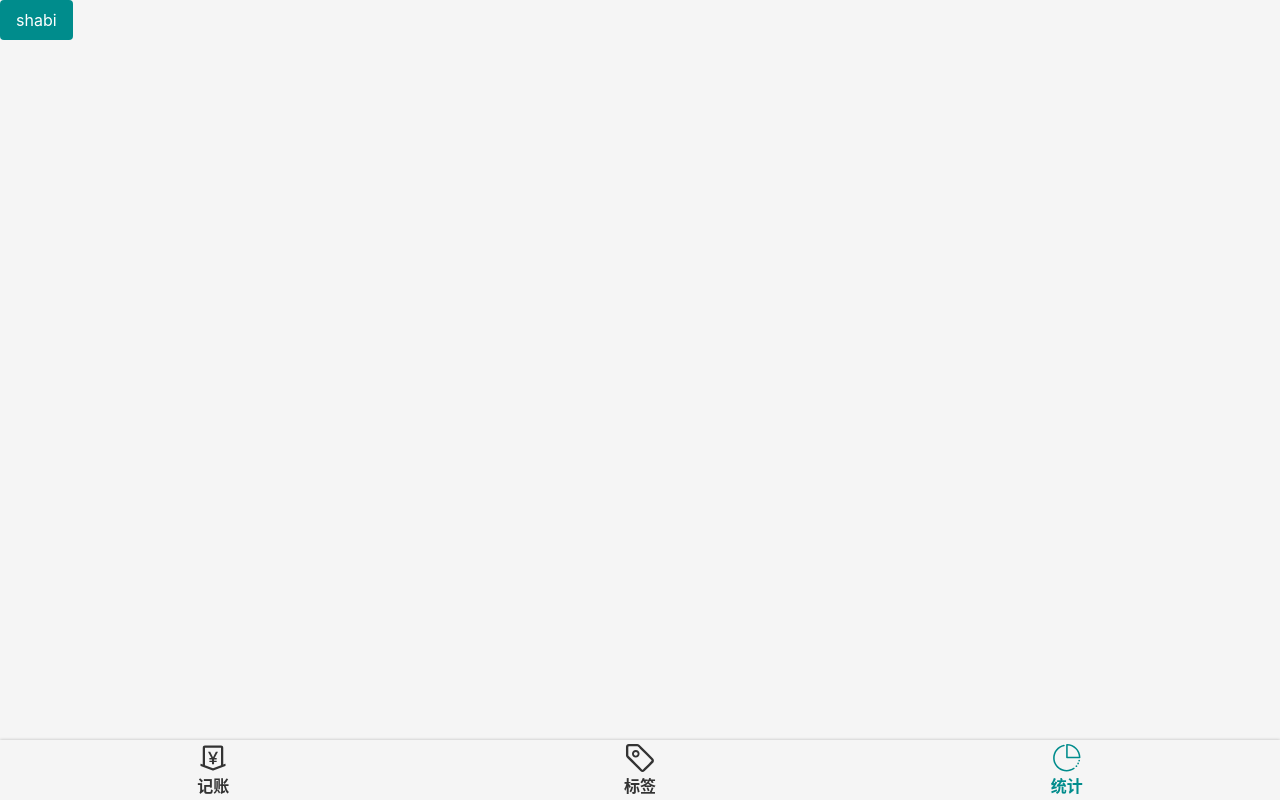
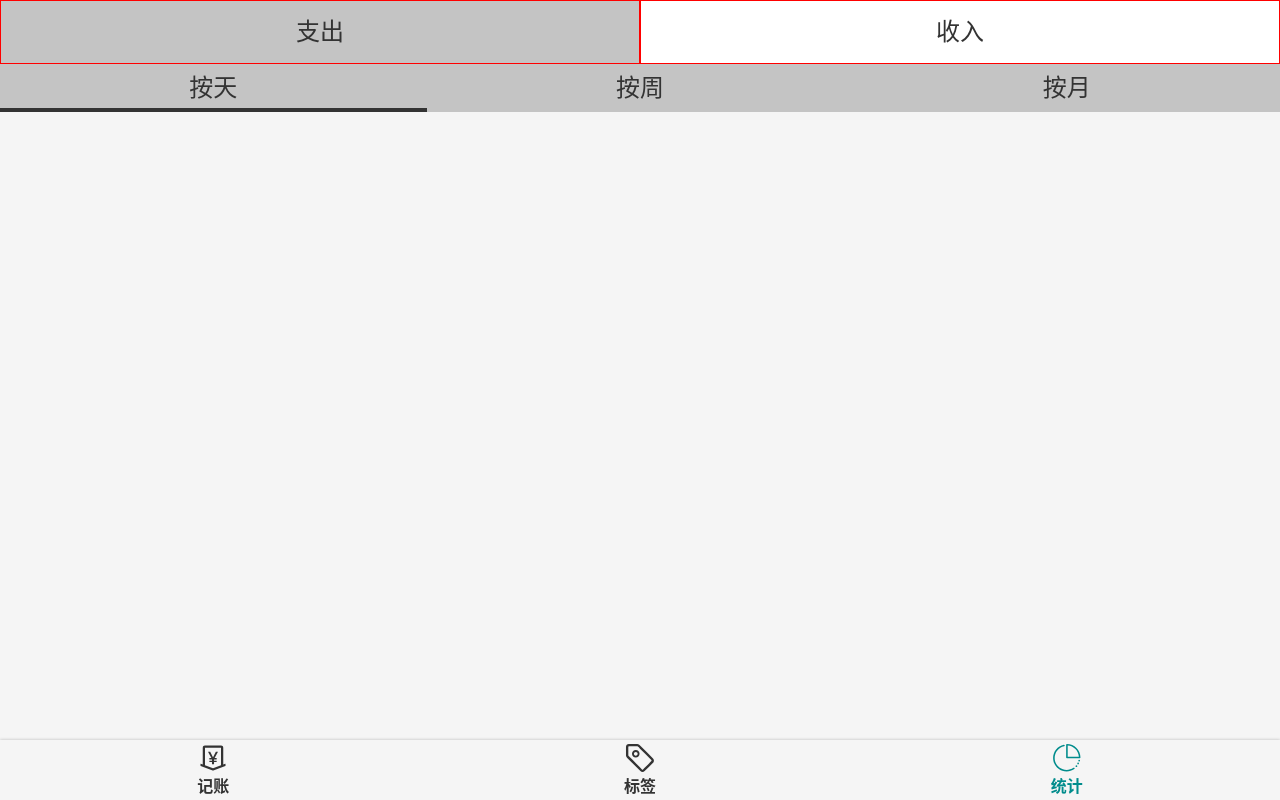
Before and after one commit to Hsy1998/Tally-book, a Vue app: page /#/statistics in a window 1280 px wide. Built offline with nearby package versions, Linux system fonts and the light colour scheme.

Commit message:
将types组件进一步封装成Tabs组件

```diff
--- a/src/components/LabelCpn/EditLabel.vue
+++ b/src/components/LabelCpn/EditLabel.vue
@@ -29,6 +29,7 @@ import Buttom from '../Button.vue'
   components: { FormItem, Buttom },
 })
 export default class EditLabel extends Vue {
+  // 类需要通过 get 去取store.state里的值
   get currentTag() {
     return this.$store.state.currentTag
   }
--- a/src/components/MoneyPage/Types.vue
+++ /dev/null
@@ -1,58 +0,0 @@
-<template>
-  <div>
-    <ul class="types">
-      <li :class="value === '-' && 'selected'" @click="selectType('-')">
-        支出
-      </li>
-      <li :class="value === '+' && 'selected'" @click="selectType('+')">
-        收入
-      </li>
-    </ul>
-  </div>
-</template>
-
-<script lang="ts">
-import Vue from 'vue'
-import { Component, Prop, Watch } from 'vue-property-decorator'
-
-@Component
-export default class Types extends Vue {
-  @Prop() readonly value!: string
-  // Prop 告诉 Vue xxx 不是 data 是 prop
-  // Number 告诉 Vue xxx 运行时是个Number             !运行时报错
-  // xxx 属性名
-  // number | undefined 就是告诉 Ts xxx 编译时的类型   !编译时报错
-  selectType(type: string) {
-    if (type !== '-' && type !== '+') {
-      throw new Error('type is unknow')
-    }
-    this.$emit('update:value', type)
-  }
-}
-</script>
-
-<style lang="scss" scoped>
-.types {
-  background: #c4c4c4;
-  display: flex;
-  text-align: center;
-  font-size: 24px;
-  > li {
-    width: 50%;
-    height: 64px;
-    display: flex;
-    justify-content: center;
-    align-items: center;
-    position: relative;
-    &.selected::after {
-      content: '';
-      position: absolute;
-      bottom: 0;
-      left: 0;
-      width: 100%;
-      height: 4px;
-      background: #333;
-    }
-  }
-}
-</style>
--- /dev/null
+++ b/src/components/Tabs.vue
@@ -0,0 +1,67 @@
+<template>
+  <div>
+    <ul class="tabs">
+      <li
+        v-for="item in dataSource"
+        :key="item.value"
+        class="tabs-item"
+        :class="liClass(item)"
+        @click="selectTab(item)"
+      >
+        {{ item.text }}
+      </li>
+    </ul>
+  </div>
+</template>
+
+<script lang="ts">
+import Vue from 'vue'
+import { Component, Prop } from 'vue-property-decorator'
+
+type DataSourceItem = {
+  text: string
+  value: string
+}
+@Component
+export default class Tabs extends Vue {
+  @Prop(String) readonly value!: string
+  @Prop(String) classPrefix?: string
+  @Prop({ required: true, type: Array }) dataSource!: DataSourceItem[]
+
+  liClass(item: DataSourceItem) {
+    return {
+      selected: this.value === item.value,
+      [this.classPrefix + '-tabs-item']: this.classPrefix,
+    }
+  }
+  selectTab(item: DataSourceItem) {
+    this.$emit('update:value', item.value)
+  }
+}
+</script>
+
+<style lang="scss" scoped>
+.tabs {
+  background: #c4c4c4;
+  display: flex;
+  text-align: center;
+  font-size: 24px;
+  &-item {
+    width: 50%;
+    height: 64px;
+    display: flex;
+    justify-content: center;
+    align-items: center;
+    position: relative;
+    &.selected::after {
+      content: '';
+      position: absolute;
+      bottom: 0;
+      left: 0;
+      width: 100%;
+      height: 4px;
+      background: #333;
+    }
+  }
+}
+</style>
--- /dev/null
+++ b/src/constants/intervalList.ts
@@ -0,0 +1,5 @@
+export default Object.freeze([
+  { text: '按天', value: 'day' },
+  { text: '按周', value: 'week' },
+  { text: '按月', value: 'month' },
+])
--- /dev/null
+++ b/src/constants/recordTypesList.ts
@@ -0,0 +1,5 @@
+export default Object.freeze([
+  // Object.freeze api 禁止修改内容
+  { text: '支出', value: '-' },
+  { text: '收入', value: '+' },
+])
--- a/src/views/Money.vue
+++ b/src/views/Money.vue
@@ -1,7 +1,7 @@
 <template>
   <Layout classPrefix="layout">
     <NumberPad :value.sync="record.amount" @submit="saveRecord" />
-    <Types :value.sync="record.type" />
+    <Tabs :value.sync="record.type" :data-source="recordTypesList" />
     <div class="notes">
       <FormItem
         @update:value="onUpdateNotes"
@@ -18,18 +18,20 @@
 import Tags from '../components/MoneyPage/Tags.vue'
 import FormItem from '../components/MoneyPage/FormItem.vue'
 import NumberPad from '../components/MoneyPage/NumberPad.vue'
-import Types from '../components/MoneyPage/Types.vue'
+import Tabs from '../components/Tabs.vue'
 import Vue from 'vue'
 import { Component, Watch } from 'vue-property-decorator'
+import recordTypesList from '@/constants/recordTypesList.ts'
 
 @Component({
-  components: { Tags, FormItem, Types, NumberPad },
+  components: { Tags, FormItem, NumberPad, Tabs },
 })
 export default class Money extends Vue {
   // tags = tagListModel.data.map((item) => item.name)
   get recordList() {
     return this.$store.state.recordList
   }
+  recordTypesList = recordTypesList
   record: RecordItem = {
     tags: [],
     notes: '',
--- a/src/views/Statistics.vue
+++ b/src/views/Statistics.vue
@@ -1,18 +1,49 @@
 <template>
   <Layout>
-    <div>
-      <Button class="button">shabi</Button>
-    </div>
+    <Tabs
+      :value.sync="type"
+      class-prefix="type"
+      :data-source="recordTypesList"
+    />
+    <Tabs
+      :value.sync="interval"
+      class-prefix="interval"
+      :data-source="intervalList"
+    />
   </Layout>
 </template>
 
-<script>
-import Button from '../components/Button.vue'
-export default {
-  component: {
-    Button,
-  },
+<script lang="ts">
+import Vue from 'vue'
+import Component from 'vue-class-component'
+import Tabs from '../components/Tabs.vue'
+import intervalList from '@/constants/intervalList.ts'
+import recordTypesList from '@/constants/recordTypesList.ts'
+
+@Component({
+  components: { Tabs },
+})
+export default class Statistics extends Vue {
+  type = '-'
+  interval = 'day'
+  intervalList = intervalList
+  recordTypesList = recordTypesList
 }
 </script>
 
-<style lang="scss" scoped></style>
+<style lang="scss" scoped>
+// v-deep 透传到组件里面
+::v-deep .type-tabs-item {
+  border: 1px solid red;
+  background: white;
+  &.selected {
+    background: #c4c4c4;
+    &::after {
+      display: none;
+    }
+  }
+}
+::v-deep .interval-tabs-item {
+  height: 48px;
+}
+</style>
```
